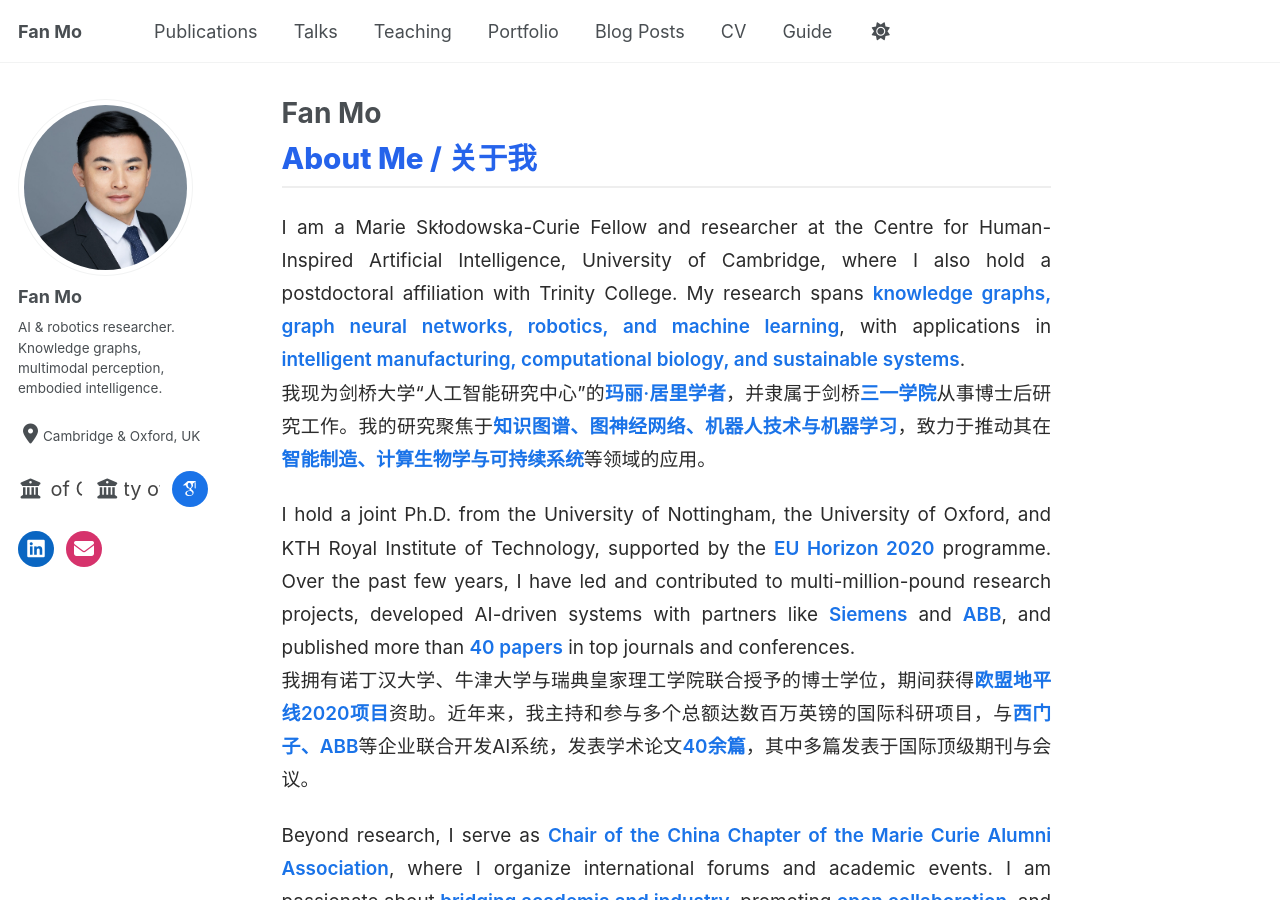
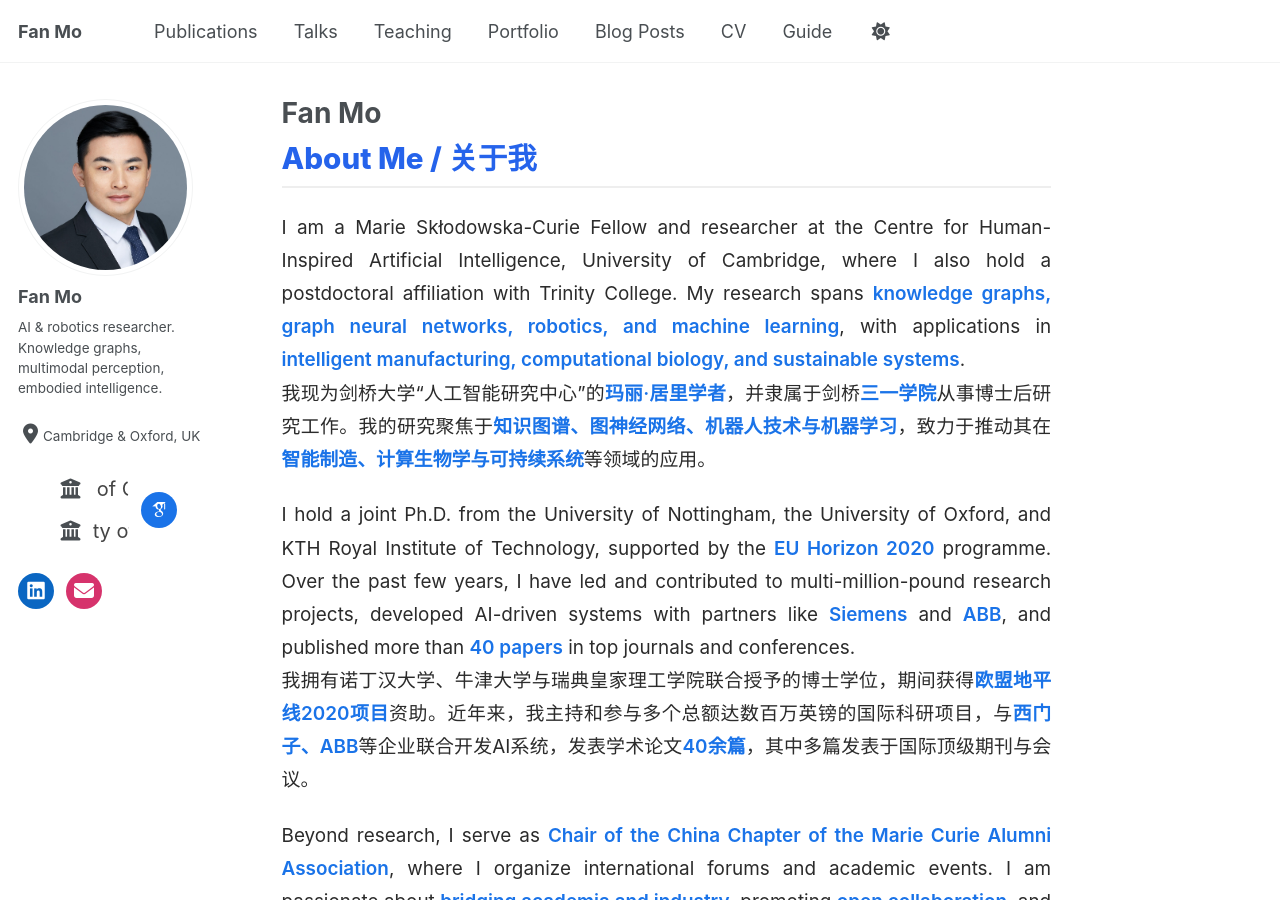
Before and after one commit to fanmo-intro/fanmo-intro.github.io, a Jekyll site: the page built from _pages/about.md, in a window 1280 px wide and 900 px high. Built offline with Jekyll 4.4.1, drawn with Linux system fonts in a browser that asks for light colours; some web fonts are replaced; a script that is not in the unit is left out.

Commit message:
Update author-profile.html

```diff
--- a/_includes/author-profile.html
+++ b/_includes/author-profile.html
@@ -32,9 +32,10 @@
     {% endif %}
 
     {% if author.employer %}
+      <ul class="author__employers">
         {% assign employers_list = author.employer %}
         {% for e in employers_list %}
-        <li class="author__desktop">
+          <li>
             <i class="fas fa-fw fa-building-columns" aria-hidden="true"></i>
             {% if e.name %}
               {% if e.url %}
@@ -47,7 +48,9 @@
             {% endif %}
           </li>
         {% endfor %}
+      </ul>
     {% endif %}
+
 
 
 
```
Lines whose indentation alone changed are shown as unchanged.
